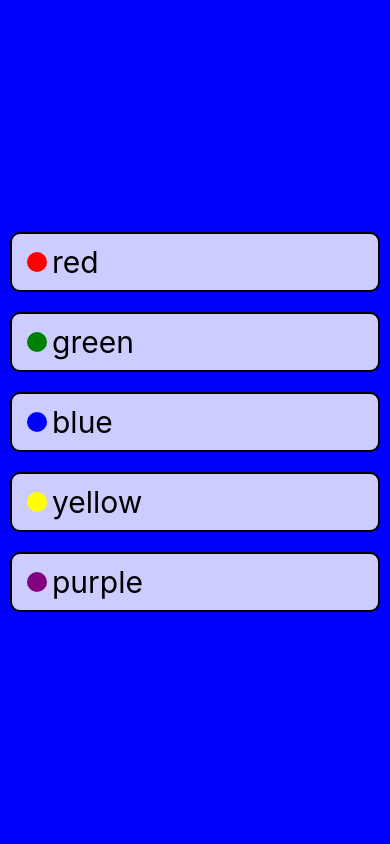
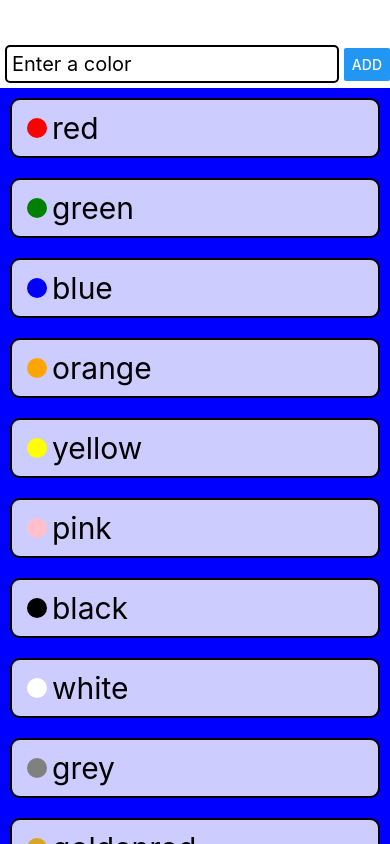
Before and after one commit to ashim1588/ColorCatalog, a React Native app: screen / in a window 390 px wide. Built offline with nearby package versions, Linux system fonts and the light colour scheme.

Commit message:
Color Form

```diff
--- a/App.js
+++ b/App.js
@@ -1,20 +1,22 @@
-import { Dimensions, Image, StyleSheet,  Text,  TouchableHighlight,  View } from 'react-native';
-import picBiscuit from './assets/biscuit.jpg';
-import picJungle from './assets/jungle.jpg';
+import { Alert, Dimensions, FlatList, Image, StyleSheet,  Text,  TouchableHighlight,  View } from 'react-native';
 import { StrictMode, useState } from 'react';
-import ColorButton from './ColorButton';
+import ColorButton from './components/ColorButton';
+import defaultColors from './data/defaultColors.json';
+import ColorForm from './components/ColorForm';
 
 export default function App() {
-  const [backgroundColor, setBgColor ] = useState("blue");
+  const [backgroundColor, setBackgroundColor ] = useState("blue");
   return (
     <StrictMode>
-    <View style={[styles.container, {backgroundColor}]}>
-      <ColorButton color="red" />
-      <ColorButton color="green" />
-      <ColorButton color="blue" />
-      <ColorButton color="yellow" />
-      <ColorButton color="purple" />
-    </View>
+      <ColorForm onNewColor={newColor => Alert.alert(`TODO: add color`, newColor)}/>
+    <FlatList style={[styles.container, {backgroundColor}]}
+    data={defaultColors}
+    renderItem={({ item })=> {
+      return (
+        <ColorButton key={item.id} color={item.color}  onPress={setBackgroundColor} />
+      )
+    }}
+    />
     </StrictMode>
   );
 }
@@ -23,34 +25,5 @@ const styles = StyleSheet.create({
   container: {
     flex: 1,
     display: 'flex',
-    justifyContent: 'center',
-    alignItems: 'center',
-  },
-  text: {
-    textAlign: 'center',
-    fontSize: 22,
-  },
-  button: {
-    margin: 10,
-    padding: 10,
-    borderWidth: 2,
-    borderRadius: 10,
-    alignSelf: 'stretch',
-    backgroundColor: "rgba(255,255,255, .8)"
-  },
-  row: {
-    flexDirection: 'row',
-    alignItems: 'center',
-  },
-  buttonText: {
-    fontSize: 30,
-    textAlign: 'center',
-  },
-  sample: {
-    height: 20,
-    width: 20,
-    margin: 5,
-    borderRadius: 10,
-    backgroundColor: 'white',
   },
 });
--- a/ColorButton.js
+++ b/components/ColorButton.js
@@ -1,32 +1,21 @@
 import { useState } from "react"
 import { StyleSheet, Text, TouchableHighlight, View } from "react-native"
 
-const ColorButton  = (props) => {
-    // const [bgColor, setBgColor] = useState("blue");
+const ColorButton  = ({color, onPress}) => {
     return(
     <TouchableHighlight style={styles.button}
-    //   onPress={() => setBgColor("yellow")}
-    //   underlayColor={"orange"}
+      onPress={() => onPress(color)}
+      underlayColor={"orange"}
       >
         <View style={styles.row}>
-            <View style={[styles.sample, {backgroundColor: props.color}]}/>
-        <Text style={styles.buttonText}>{props.color}</Text>
+            <View style={[styles.sample, {backgroundColor: color}]}/>
+        <Text style={styles.buttonText}>{color}</Text>
         </View>
       </TouchableHighlight>
     );
 }
 
 const styles = StyleSheet.create({
-    container: {
-      flex: 1,
-      display: 'flex',
-      justifyContent: 'center',
-      alignItems: 'center',
-    },
-    text: {
-      textAlign: 'center',
-      fontSize: 22,
-    },
     button: {
       margin: 10,
       padding: 10,
--- /dev/null
+++ b/components/ColorForm.js
@@ -0,0 +1,42 @@
+import { useRef, useState } from "react";
+import { Button, StyleSheet, Text, TextInput, View } from "react-native";
+
+export default function ColorForm({onNewColor = f => f}) {
+
+    const sendData = () => {
+        input.current.blur();
+        onNewColor(inputValue);
+        setInputValue("");
+    }
+const [inputValue, setInputValue ] = useState("");
+const input = useRef();
+    return(
+        <View style={styles.container}>
+            <TextInput
+            value={inputValue}
+            ref={input}
+            onChangeText={text => setInputValue(text)}
+            style={styles.txtInput}
+            autoCapitalize="none"
+            placeholder="Enter a color"
+             />
+            <Button title="add" onPress={sendData}/>
+        </View>
+    )
+}
+
+const styles = StyleSheet.create({
+    container: {
+        marginTop: 40,
+        flexDirection: 'row',
+        alignItems: 'center',
+    },
+    txtInput: {
+        flex: 1,
+        borderWidth: 2,
+        fontSize: 20,
+        margin: 5,
+        borderRadius: 5,
+        padding: 5,
+    }
+})
--- /dev/null
+++ b/data/defaultColors.json
@@ -0,0 +1,58 @@
+[
+  {
+    "id": "RYffukSB",
+    "color": "red"
+  },
+  {
+    "id": "Nmj_Aalkk",
+    "color": "green"
+  },
+  {
+    "id": "dPa_1y9h2",
+    "color": "blue"
+  },
+  {
+    "id": "6T1eYm5rU",
+    "color": "orange"
+  },
+  {
+    "id": "jxtYi-4Ho",
+    "color": "yellow"
+  },
+  {
+    "id": "KXUab8FM0",
+    "color": "pink"
+  },
+  {
+    "id": "prrS7d1hK",
+    "color": "black"
+  },
+  {
+    "id": "_CeUKCy7H",
+    "color": "white"
+  },
+  {
+    "id": "pgbYX_Wsc",
+    "color": "grey"
+  },
+  {
+    "id": "U8g991om8",
+    "color": "goldenrod"
+  },
+  {
+    "id": "KssK8Q7UP",
+    "color": "darkblue"
+  },
+  {
+    "id": "EGflqDBS3",
+    "color": "darkred"
+  },
+  {
+    "id": "j9aiAQ1dB",
+    "color": "lightblue"
+  },
+  {
+    "id": "GiKqTrINl",
+    "color": "lightred"
+  }
+]
```
